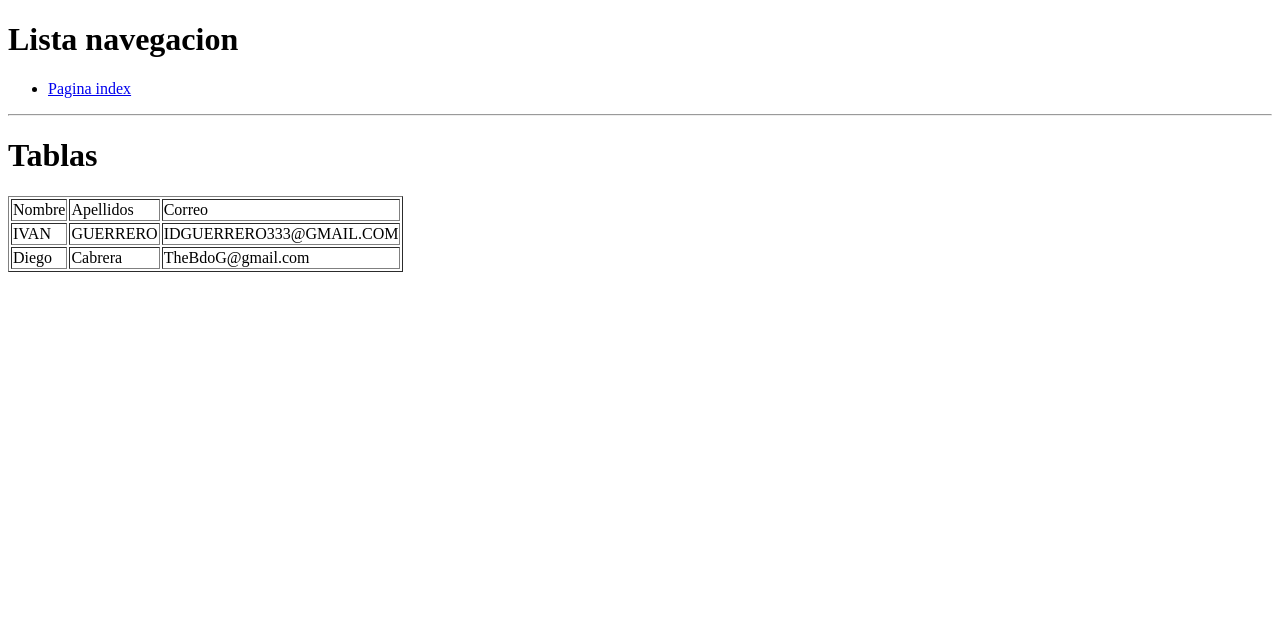
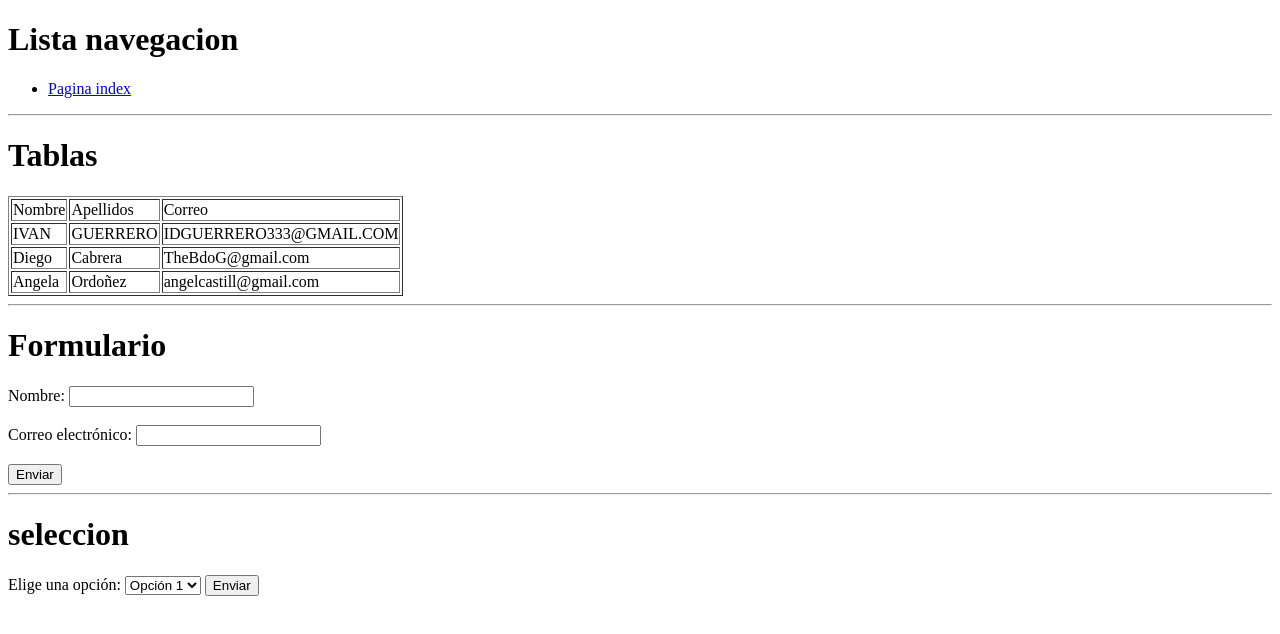
Before and after one commit to Idguerrero333/HTML, a plain HTML site: page contactos.html in a window 1280 px wide. Drawn offline with Linux system fonts and the light colour scheme.

Commit message:
agregada fila 3 en tabla

```diff
--- a/contactos.html
+++ b/contactos.html
@@ -29,6 +29,31 @@
         <td>Cabrera</td>
         <td>TheBdoG@gmail.com</td>
       </tr>
+      <tr><!-- etiqueta tr para filas-->
+        <td>Angela</td><!-- etiqueta td para columnas-->
+        <td>Ordoñez</td>
+        <td>angelcastill@gmail.com</td>
+      </tr>
     </table>
+    <hr>
+    <h1>Formulario</h1>
+    <form action="https://www.google.com" method="get">
+      <label for="nombre">Nombre:</label>
+      <input type="text" id="nombre" name="nombre" required><br><br>
+      <label for="email">Correo electrónico:</label>
+      <input type="email" id="email" name="email" required><br><br>
+      <input type="submit" value="Enviar">
+    </form>
+    <hr>
+    <h1>seleccion</h1>
+    <form>
+      <label for="opcion">Elige una opción:</label>
+      <select id="opcion" name="opcion">
+        <option value="opcion1">Opción 1</option>
+        <option value="opcion2">Opción 2</option>
+        <option value="opcion3">Opción 3</option>
+      </select>
+      <input type="submit" value="Enviar">
+    </form>
   </body>
 </html>
```
